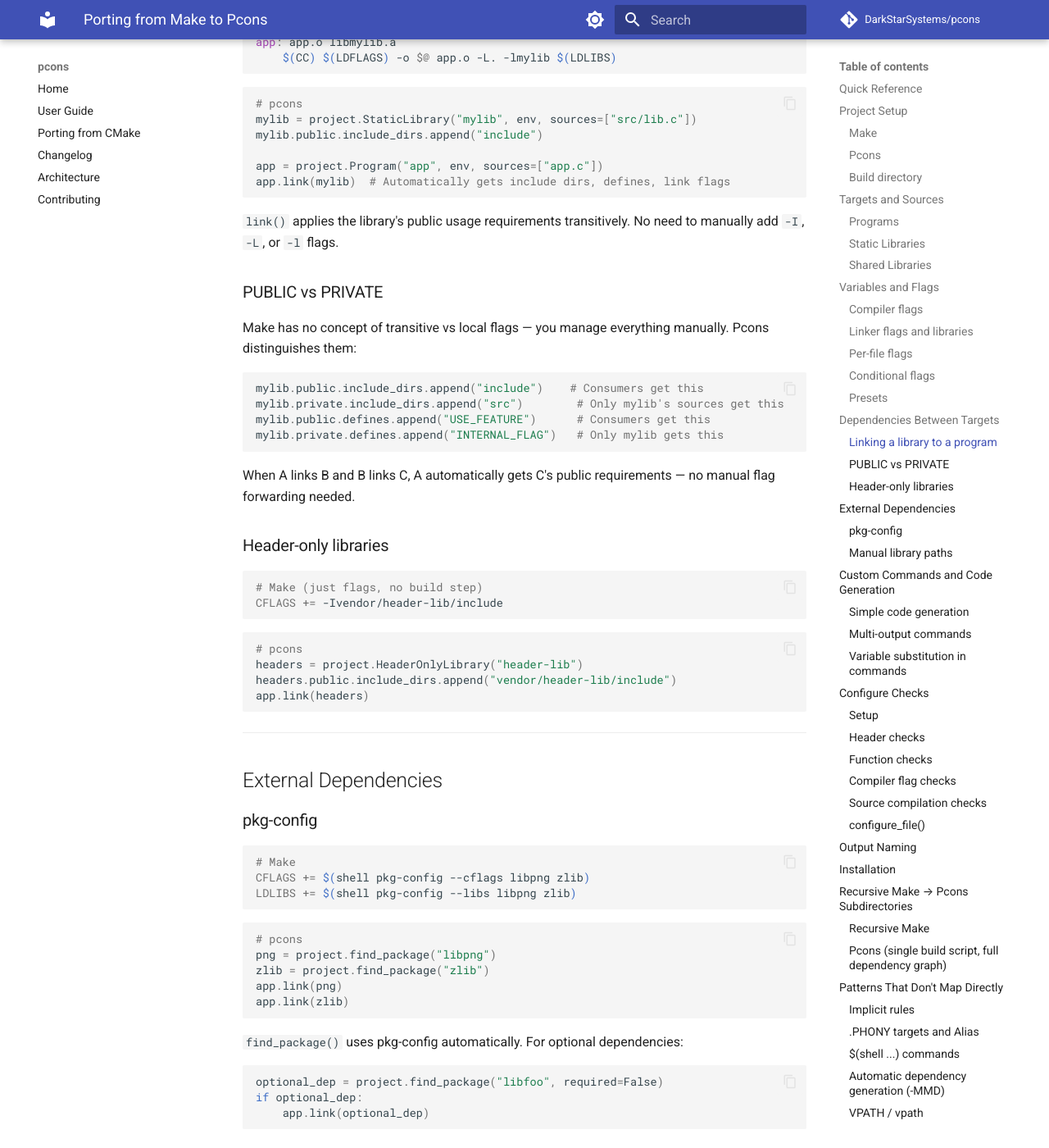
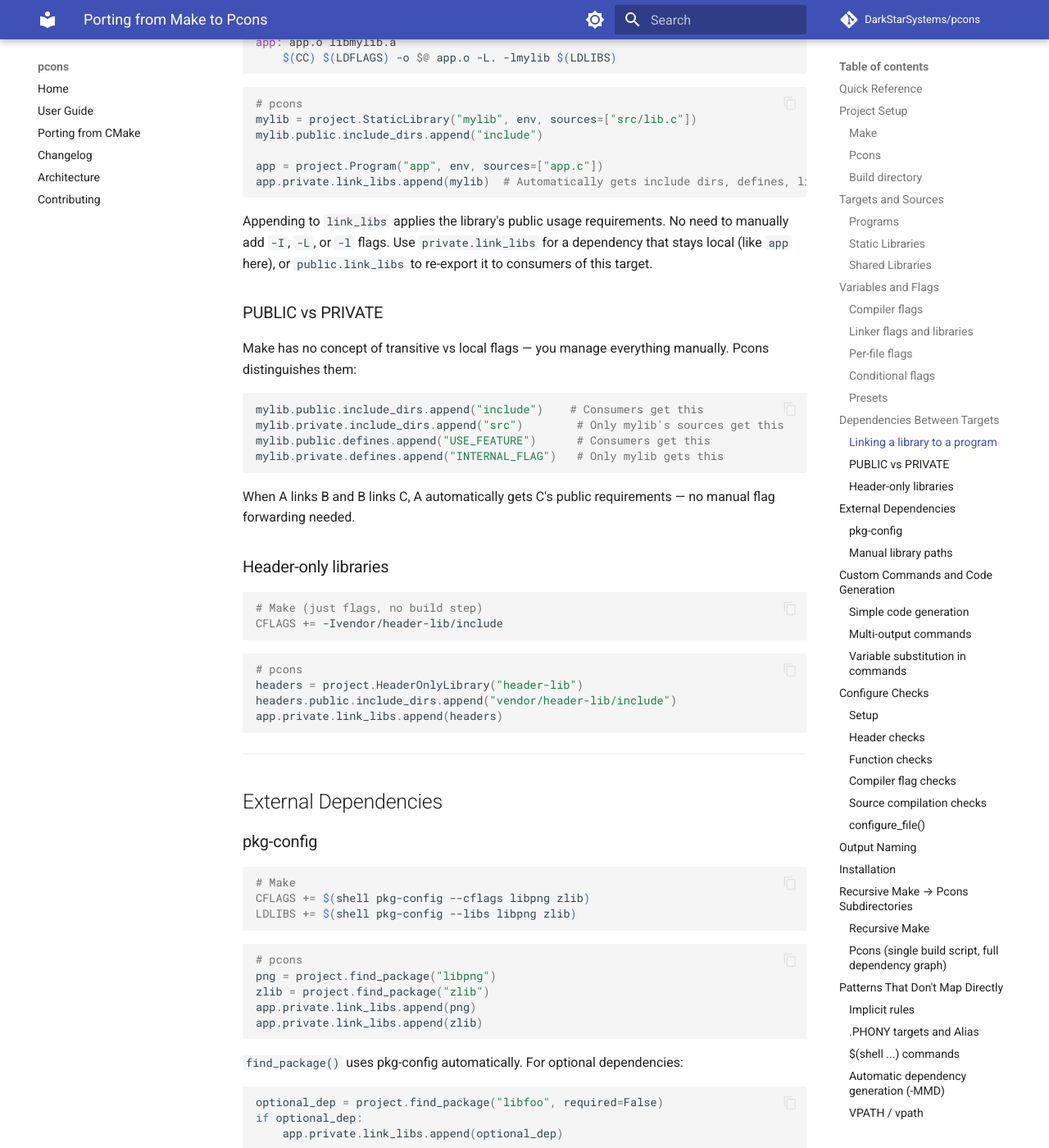
Before and after one commit to DarkStarSystems/pcons, an MkDocs documentation site: the page built from docs/porting-from-make.md, in a window 1280 px wide and 1400 px high, scrolled down 6122 px. Shown: the whole window at 82% size. Built offline with MkDocs 1.6.1 and Material for MkDocs 9.7.7, drawn with Linux system fonts in a browser that asks for light colours; comment, search, counter and statistics services are not loaded; some of the changed text lies outside the part shown.

Commit message:
Update docs and CHANGELOG for PRs #40-42
- Document the new public/private link_libs API throughout (user guide,
  README, ARCHITECTURE, COMPARISONS, porting guides), replacing the
  deprecated target.link() with scope-explicit examples.
- CHANGELOG: conan-on-Windows fixes and link_dirs propagation (#40),
  BREAKING link-deps-as-usage-requirements rework with add_dependency()
  (#41), link-input ordering and static-lib private deps (#41), nested
  metadata dedup (#42).

Co-Authored-By: Claude Opus 4.8 (1M context) <noreply@anthropic.com>

````diff
--- a/docs/porting-from-make.md
+++ b/docs/porting-from-make.md
@@ -272,10 +272,10 @@ mylib = project.StaticLibrary("mylib", env, sources=["src/lib.c"])
 mylib.public.include_dirs.append("include")
 
 app = project.Program("app", env, sources=["app.c"])
-app.link(mylib)  # Automatically gets include dirs, defines, link flags
+app.private.link_libs.append(mylib)  # Automatically gets include dirs, defines, link flags
 ```
 
-`link()` applies the library's public usage requirements transitively. No need to manually add `-I`, `-L`, or `-l` flags.
+Appending to `link_libs` applies the library's public usage requirements. No need to manually add `-I`, `-L`, or `-l` flags. Use `private.link_libs` for a dependency that stays local (like `app` here), or `public.link_libs` to re-export it to consumers of this target.
 
 ### PUBLIC vs PRIVATE
 
@@ -301,7 +301,7 @@ CFLAGS += -Ivendor/header-lib/include
 # pcons
 headers = project.HeaderOnlyLibrary("header-lib")
 headers.public.include_dirs.append("vendor/header-lib/include")
-app.link(headers)
+app.private.link_libs.append(headers)
 ```
 
 ---
@@ -320,8 +320,8 @@ LDLIBS += $(shell pkg-config --libs libpng zlib)
 # pcons
 png = project.find_package("libpng")
 zlib = project.find_package("zlib")
-app.link(png)
-app.link(zlib)
+app.private.link_libs.append(png)
+app.private.link_libs.append(zlib)
 ```
 
 `find_package()` uses pkg-config automatically. For optional dependencies:
@@ -329,7 +329,7 @@ app.link(zlib)
 ```python
 optional_dep = project.find_package("libfoo", required=False)
 if optional_dep:
-    app.link(optional_dep)
+    app.private.link_libs.append(optional_dep)
 ```
 
 ### Manual library paths
@@ -351,7 +351,7 @@ mylib = ImportedTarget.from_package(PackageDescription(
     lib_dirs=["/opt/mylib/lib"],
     libs=["mylib"],
 ))
-app.link(mylib)
+app.private.link_libs.append(mylib)
 ```
 
 ---
@@ -579,7 +579,7 @@ lib.public.include_dirs.append("lib")
 
 # Application
 app = project.Program("app", env, sources=["app/main.c"])
-app.link(lib)
+app.private.link_libs.append(lib)
 
 Generator().generate(project)
 ```
````
Also changed, not shown: ARCHITECTURE.md (+9 -9 lines), CHANGELOG.md (+10 -1 lines), COMPARISONS.md (+3 -3 lines), README.md (+1 -1 lines), docs/porting-from-cmake.md (+7 -6 lines), docs/user-guide.md (+17 -12 lines).
